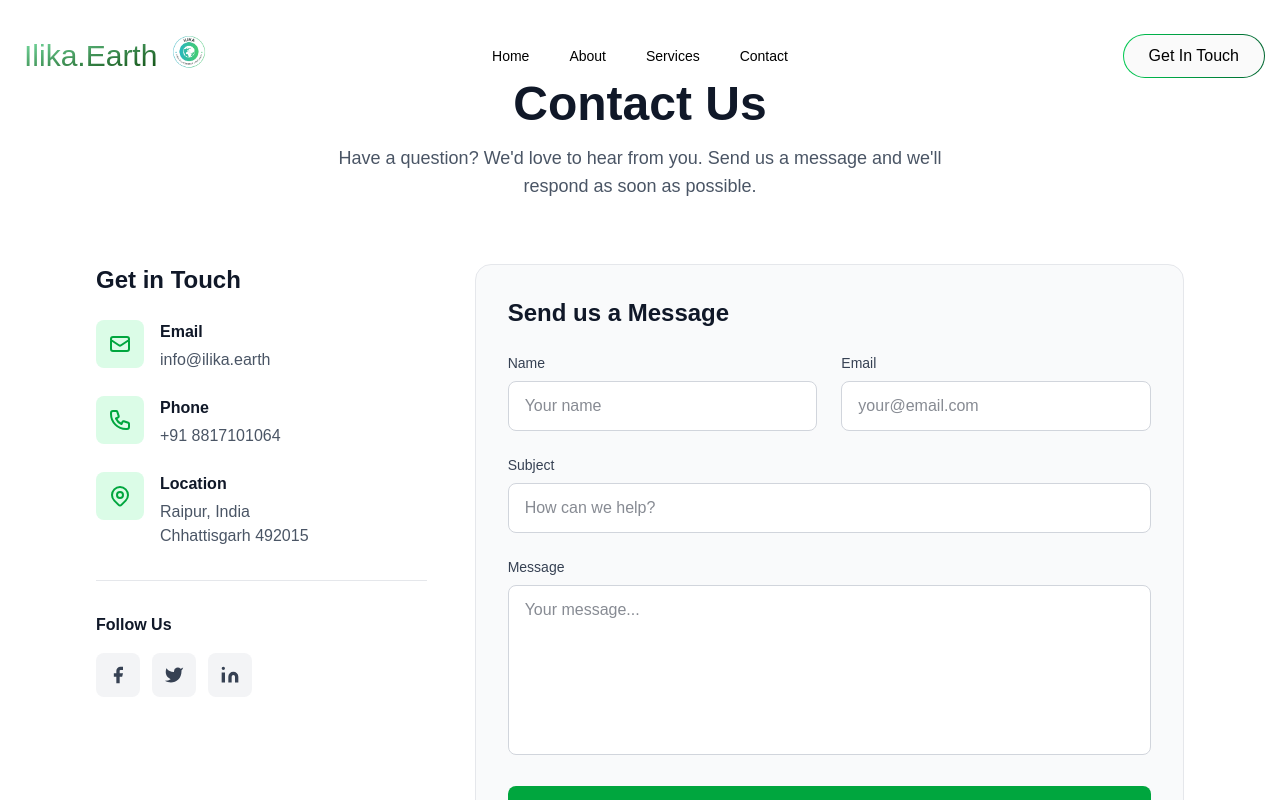
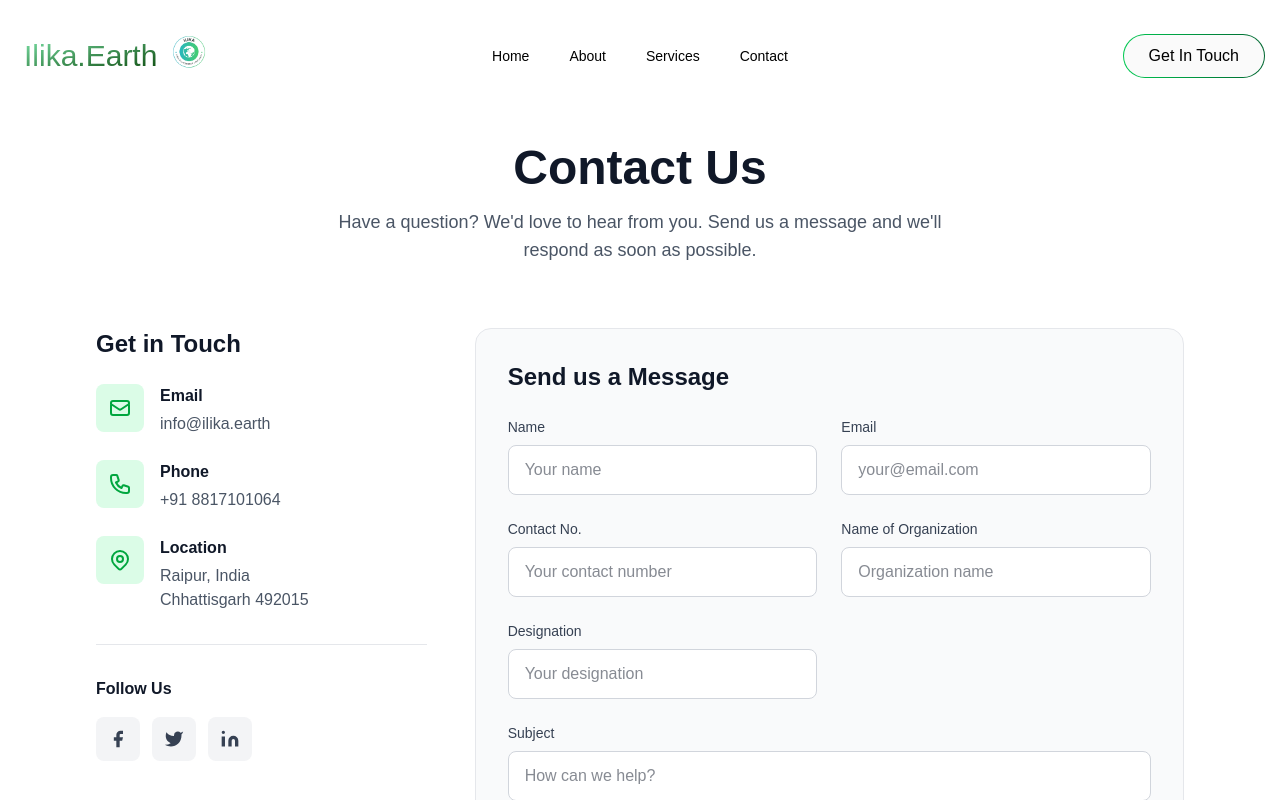
Before and after one commit to JayGupta930/ilika_earth, a Next.js app: page /contact in a window 1280 px wide. Shown: the top 800 px of the page. Built offline with nearby package versions, Linux system fonts and the light colour scheme.

Commit message:
feat(contact): add contactNo, organization and designation fields to form and include in Web3Forms payload; add top padding to layout

```diff
--- a/src/app/contact/page.js
+++ b/src/app/contact/page.js
@@ -6,6 +6,9 @@ export default function Contact() {
   const [formData, setFormData] = useState({
     name: '',
     email: '',
+    contactNo: '',
+    organization: '',
+    designation: '',
     subject: '',
     message: ''
   });
@@ -35,6 +38,9 @@ export default function Contact() {
           access_key: 'bcf40549-6bff-4ecf-a925-dafed7fb1a22', // Replace with your Web3Forms access key
           name: formData.name,
           email: formData.email,
+          contactNo: formData.contactNo,
+          organization: formData.organization,
+          designation: formData.designation,
           subject: formData.subject,
           message: formData.message
         })
@@ -47,6 +53,9 @@ export default function Contact() {
         setFormData({
           name: '',
           email: '',
+          contactNo: '',
+          organization: '',
+          designation: '',
           subject: '',
           message: ''
         });
@@ -62,7 +71,7 @@ export default function Contact() {
   };
 
   return (
-    <div className="min-h-screen bg-white">
+    <div className="min-h-screen bg-white pt-16">
       <div className="max-w-6xl mx-auto px-4 sm:px-6 lg:px-8 py-16 sm:py-20">
         {/* Header */}
         <div className="text-center mb-16">
@@ -207,6 +216,57 @@ export default function Contact() {
                       required
                     />
                   </div>
+
+                  {/* Contact Number */}
+                  <div>
+                    <label htmlFor="contactNo" className="block text-sm font-medium text-gray-700 mb-2">
+                      Contact No.
+                    </label>
+                    <input
+                      type="tel"
+                      id="contactNo"
+                      name="contactNo"
+                      value={formData.contactNo}
+                      onChange={handleChange}
+                      className="w-full px-4 py-3 bg-white border border-gray-300 rounded-lg focus:outline-none focus:ring-2 focus:ring-green-500 focus:border-transparent transition-all text-gray-900"
+                      placeholder="Your contact number"
+                      required
+                    />
+                  </div>
+
+                  {/* Organization */}
+                  <div>
+                    <label htmlFor="organization" className="block text-sm font-medium text-gray-700 mb-2">
+                      Name of Organization
+                    </label>
+                    <input
+                      type="text"
+                      id="organization"
+                      name="organization"
+                      value={formData.organization}
+                      onChange={handleChange}
+                      className="w-full px-4 py-3 bg-white border border-gray-300 rounded-lg focus:outline-none focus:ring-2 focus:ring-green-500 focus:border-transparent transition-all text-gray-900"
+                      placeholder="Organization name"
+                      required
+                    />
+                  </div>
+
+                  {/* Designation */}
+                  <div>
+                    <label htmlFor="designation" className="block text-sm font-medium text-gray-700 mb-2">
+                      Designation
+                    </label>
+                    <input
+                      type="text"
+                      id="designation"
+                      name="designation"
+                      value={formData.designation}
+                      onChange={handleChange}
+                      className="w-full px-4 py-3 bg-white border border-gray-300 rounded-lg focus:outline-none focus:ring-2 focus:ring-green-500 focus:border-transparent transition-all text-gray-900"
+                      placeholder="Your designation"
+                      required
+                    />
+                  </div>
                 </div>
 
                 {/* Subject */}
```
